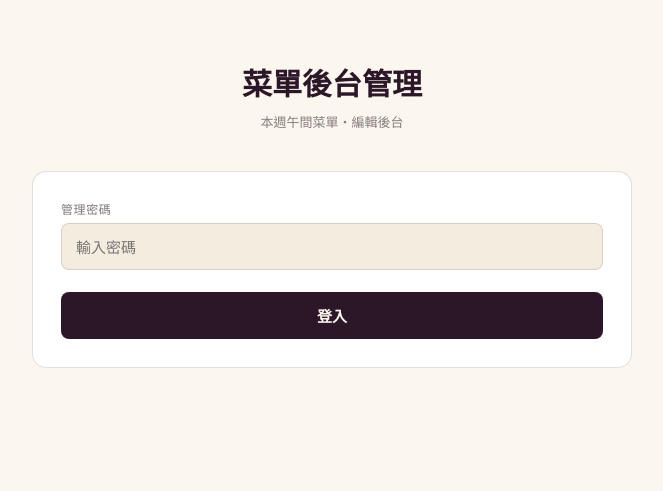
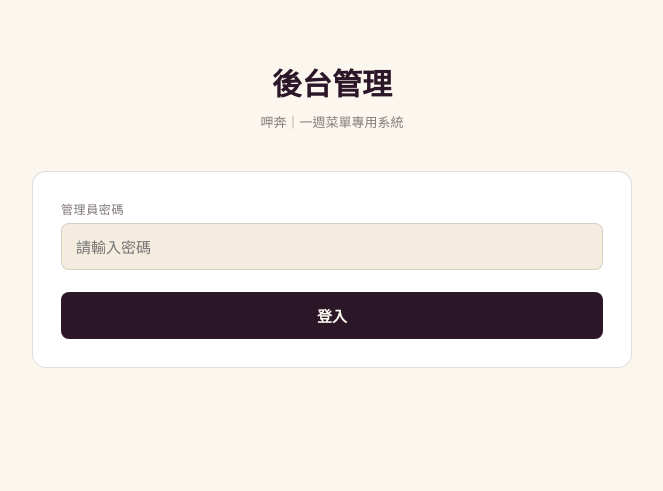
Before and after one commit to jason315826/ITRI_weekly-menu, a plain HTML site: page admin.html in a window 1280 px wide. Shown: the whole page, without its empty margins (308-971 px from the left). Drawn offline with Linux system fonts and the light colour scheme.

Commit message:
Update admin.html

```diff
--- a/admin.html
+++ b/admin.html
@@ -3,7 +3,7 @@
 <head>
 <meta charset="UTF-8">
 <meta name="viewport" content="width=device-width, initial-scale=1.0">
-<title>菜單後台管理</title>
+<title>呷奔｜一週菜單後台管理</title>
 <link rel="preconnect" href="https://fonts.googleapis.com">
 <link href="https://fonts.googleapis.com/css2?family=Noto+Serif+TC:wght@700;900&family=Noto+Sans+TC:wght@400;500;700&display=swap" rel="stylesheet">
 <style>
@@ -73,13 +73,13 @@
 <body>
 
 <div class="wrap">
-  <h1>菜單後台管理</h1>
-  <div class="sub">本週午間菜單・編輯後台</div>
+  <h1>後台管理</h1>
+  <div class="sub">呷奔｜一週菜單專用系統</div>
 
   <!-- 步驟 1：密碼登入 -->
   <div class="panel" id="loginPanel">
-    <label for="pw">管理密碼</label>
-    <input type="password" id="pw" placeholder="輸入密碼">
+    <label for="pw">管理員密碼</label>
+    <input type="password" id="pw" placeholder="請輸入密碼">
     <button class="btn-primary" id="loginBtn">登入</button>
     <div class="msg err" id="loginMsg"></div>
   </div>
@@ -93,7 +93,7 @@
     <label for="token">GitHub 權杖 (Personal Access Token)</label>
     <input type="password" id="token" placeholder="貼上你的 token">
     <div class="hint">
-      去 GitHub 右上角頭像 → Settings → Developer settings → Personal access tokens → Fine-grained tokens → Generate new token。Repository access 選這個 repo,Permissions 裡把 <b>Contents</b> 設成 Read and write。權杖只會存在你自己的瀏覽器裡。
+      <!-- 去 GitHub 右上角頭像 → Settings → Developer settings → Personal access tokens → Fine-grained tokens → Generate new token。Repository access 選這個 repo,Permissions 裡把 <b>Contents</b> 設成 Read and write。權杖只會存在你自己的瀏覽器裡。-->
     </div>
     <button class="btn-primary" id="loadBtn">讀取目前菜單</button>
     <div class="msg err" id="tokenMsg"></div>
@@ -110,7 +110,7 @@
     <label for="notes">備註（每行一條）</label>
     <textarea id="notes" placeholder="（一）、當日菜單請以群組為主。"></textarea>
 
-    <label for="orderLink">「新增菜單」按鈕連結（選填）</label>
+    <label for="orderLink">訂餐系統按鈕連結</label>
     <input type="url" id="orderLink" placeholder="https://...">
     <div class="hint">填了才會在網站右下角顯示浮動按鈕,可以連到訂餐表單或群組連結。留空就不顯示。</div>
 
```
